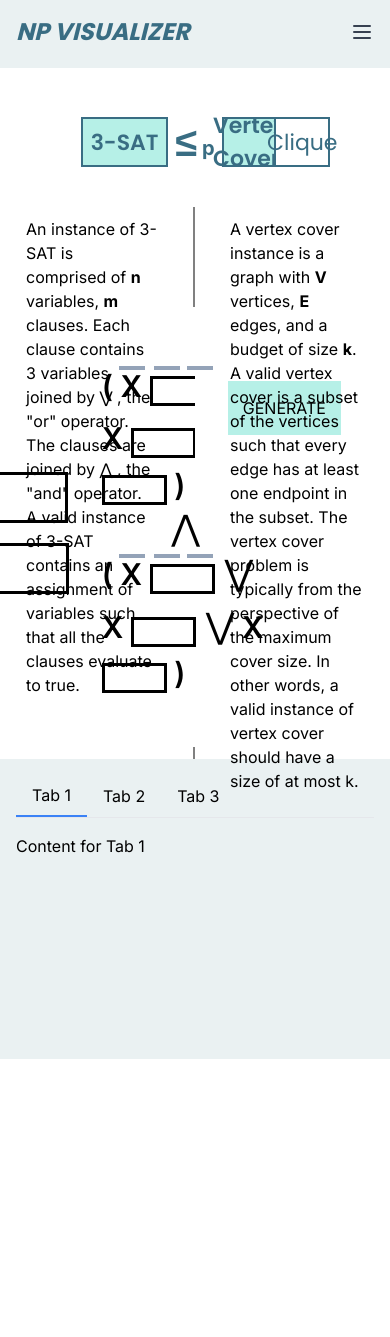
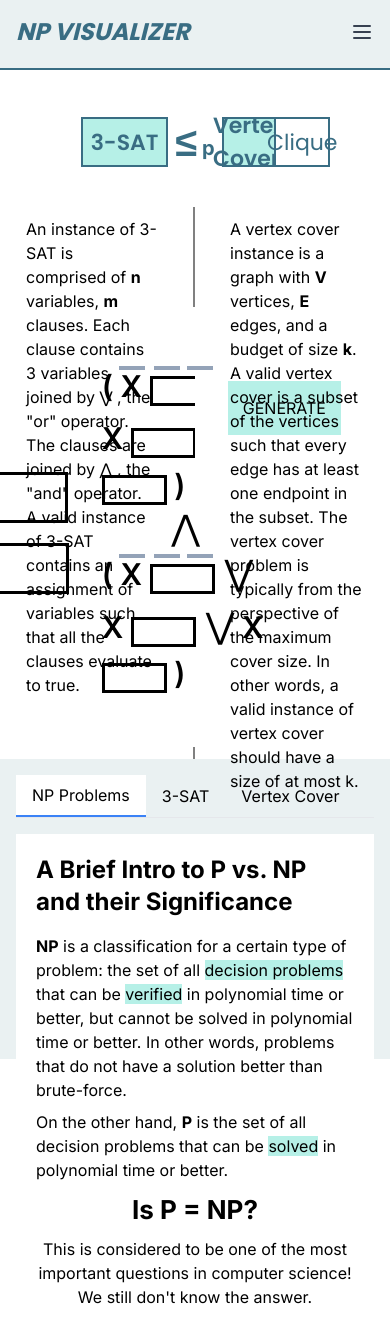
Before and after one commit to shiningaeo/np-reduction-visualizer, a Next.js app: page / in a window 390 px wide. Shown: the top 1337 px of the page. Before the commit the page ends 1059 px from the top, so only its background shows below. Built offline with nearby package versions, Linux system fonts and the light colour scheme.

Commit message:
Content progress

```diff
--- a/src/app/components/Navbar.tsx
+++ b/src/app/components/Navbar.tsx
@@ -4,13 +4,19 @@ import { poppins } from '../fonts/fonts';
 export default function Navbar() {
   const scrollToSection = (id) => {
     const element = document.getElementById(id);
+    const navbarHeight = document.querySelector('nav').offsetHeight; // Adjust the selector if necessary
     if (element) {
-      element.scrollIntoView({ behavior: 'smooth' });
+        const elementPosition = element.getBoundingClientRect().top + window.scrollY;
+        const offsetPosition = elementPosition - navbarHeight;
+        window.scrollTo({
+            top: offsetPosition,
+            behavior: 'smooth'
+        });
     }
-  };
+};
 
   return (
-    <nav className="fixed top-0 left-0 w-full" style={{zIndex:1010}}>
+    <nav className="fixed top-0 left-0 w-full" style={{zIndex:1010, borderBottom: "solid 2px #396D83"}}>
       <div className="mx-auto px-4 sm:px-6 lg:px-8" style={{height: 68}}>
         <div className="flex justify-between h-16">
           <div className="flex-shrink-0 flex items-center title">
@@ -18,8 +24,7 @@ export default function Navbar() {
             style={{color: "#396D83", fontStyle: "italic"}}>NP VISUALIZER</a>
           </div>
           <div className="hidden md:flex space-x-8">
-              <a onClick={() => scrollToSection('projects')} className="hover:text-gray-900 text-lg navItem">Explanation</a>
-              <a className="hover:text-gray-900 text-lg navItem" style={{marginRight:20}}>?</a>
+              <a onClick={() => scrollToSection('projects')} className="hover:text-gray-900 text-lg navItem">I'm Confused</a>
           </div>
 
           <div className="flex md:hidden items-center">
--- a/src/app/components/TabMenu.tsx
+++ b/src/app/components/TabMenu.tsx
@@ -1,5 +1,6 @@
 'use client'
 import React, { useState } from 'react';
+import NPDetails from './descriptions/NPDetails';
 
 export default function TabMenu() {
   // State to manage the active tab
@@ -16,28 +17,28 @@ export default function TabMenu() {
         {/* Tab menu */}
         <div className="flex border-b">
           <button
-            className={`py-2 px-4 ${activeTab === 'Tab1' ? 'border-b-2 border-blue-500' : ''}`}
+            className={`py-2 px-4 ${activeTab === 'Tab1' ? 'border-b-2 border-blue-500 bg-white' : ''}`}
             onClick={() => handleTabClick('Tab1')}
           >
-            Tab 1
+            NP Problems
           </button>
           <button
-            className={`py-2 px-4 ${activeTab === 'Tab2' ? 'border-b-2 border-blue-500' : ''}`}
+            className={`py-2 px-4 ${activeTab === 'Tab2' ? 'border-b-2 border-blue-500 bg-white' : ''}`}
             onClick={() => handleTabClick('Tab2')}
           >
-            Tab 2
+            3-SAT
           </button>
           <button
-            className={`py-2 px-4 ${activeTab === 'Tab3' ? 'border-b-2 border-blue-500' : ''}`}
+            className={`py-2 px-4 ${activeTab === 'Tab3' ? 'border-b-2 border-blue-500 bg-white' : ''}`}
             onClick={() => handleTabClick('Tab3')}
           >
-            Tab 3
+            Vertex Cover
           </button>
         </div>
 
         {/* Tab content */}
         <div className="mt-4">
-          {activeTab === 'Tab1' && <div>Content for Tab 1</div>}
+          {activeTab === 'Tab1' && <NPDetails />}
           {activeTab === 'Tab2' && <div>Content for Tab 2</div>}
           {activeTab === 'Tab3' && <div>Content for Tab 3</div>}
         </div>
--- /dev/null
+++ b/src/app/components/descriptions/NPDetails.tsx
@@ -0,0 +1,63 @@
+
+export default function NPDetails() {
+    return (
+    <>
+        <div className="w-full h-full bg-white p-5">
+            <h1 className="text-2xl font-bold mb-4">A Brief Intro to P vs. NP and their Significance</h1>
+
+            <div className="grid grid-cols-1 md:grid-cols-2 gap-4">
+                <div>
+                    <p className="mb-2">
+                        <strong>NP</strong> is a classification for a certain type of problem: the set of
+                        all <span style={{backgroundColor:"#b6f0e7"}}>decision problems</span> that
+                        can be <span style={{backgroundColor:"#b6f0e7"}}>verified</span> in polynomial time or better, but cannot be solved in polynomial time or better.
+                        In other words, problems that do not have a solution better than brute-force.
+                    </p>
+                    <p className="mb-2">
+                        On the other hand, <strong>P</strong> is the set of all decision problems that can be <span style={{backgroundColor:"#b6f0e7"}}>solved</span> in
+                        polynomial time or better.
+                    </p>
+                    <p className="mb-2" style={{textAlign:"center", fontSize:26}}>
+                        <strong>Is P = NP?</strong><br></br>
+                    </p>
+                    <p className="mb-2" style={{textAlign:"center"}}>
+                        This is considered to be one of the most important questions in computer science!
+                        <br></br>
+                        We still don't know the answer.
+                    </p>
+
+                </div>
+
+                <div>
+                    <h2 className="text-xl font-semibold mb-2">Key Terms</h2>
+                    <p className="mb-2">
+                        <strong>Decision Problem:</strong> A problem with a yes or no answer.
+                    </p>
+                    <p className="mb-2">
+                        <strong>Verification:</strong> The process of checking whether a given solution to a decision problem results in a
+                        "yes" result or a "no" result.
+                    </p>
+                </div>
+                <div>
+                    <h2 className="text-xl font-semibold mb-2">Significance and Open Questions</h2>
+                    <p className="mb-2">
+                        NP problems are significant in computer science because they include many problems that are critical in various fields such as cryptography, scheduling, and optimization. The relationship between NP problems and another class called P (problems that can be solved in polynomial time) is a central question in computational complexity theory.
+                    </p>
+                    <p className="mb-2">
+                        The famous open question, "Does P equal NP?" asks whether every problem for which a solution can be quickly verified can also be quickly solved. This question remains one of the most important unsolved problems in computer science.
+                    </p>
+                    <img src="path/to/image4.jpg" alt="P vs NP Question" className="w-full h-auto mb-4"/>
+                </div>
+
+                <div>
+                    <h2 className="text-xl font-semibold mb-2">NP Problem Example: Traveling Salesman Problem</h2>
+                    <p className="mb-2">
+                        A classic example of an NP problem is the "Traveling Salesman Problem" (TSP). The problem asks whether a salesman can visit a set of cities, each only once, and return to the starting city with a total travel distance less than or equal to a given number. If someone provides a specific route, checking the total distance and verifying if it's within the limit can be done quickly. However, finding the optimal route among many cities is computationally challenging and no polynomial-time algorithm is known for solving it.
+                    </p>
+                    <img src="path/to/image3.jpg" alt="Traveling Salesman Problem" className="w-full h-auto mb-4"/>
+                </div>
+            </div>
+        </div>
+    </>
+    );
+}
--- a/src/app/components/sat-to-vc/ClauseGadget.tsx
+++ b/src/app/components/sat-to-vc/ClauseGadget.tsx
@@ -53,12 +53,12 @@ export default function ClauseGadget({x, index, id1, id2, id3, vars, colors, bor
 
     return (
         <>
-            {/* <style jsx>{`
+            <style jsx>{`
                 #test:hover {
                     stroke: orange;
-                    stroke-width: 20;
+                    stroke-width: 5;
                 }
-            `}</style> */}
+            `}</style>
         <svg x={x} y="250" height="300" width="200">
             <text x="2" y="155">
                 ( <tspan style={{ textDecoration: bar1 }}>X</tspan>
@@ -71,9 +71,9 @@ export default function ClauseGadget({x, index, id1, id2, id3, vars, colors, bor
                 <tspan dy="5" fontSize="80%">{3 * (Math.floor(vars[2] / 3)) + (vars[2] % 3)}</tspan>
                 <tspan dy="-5"> )</tspan>
             </text>
-            <line x1="22" y1="112" x2="90" y2="112" strokeWidth="3" stroke="black" />
-            <line x1="90" y1="112" x2="56" y2="32" strokeWidth="3" stroke="black" />
-            <line x1="56" y1="32" x2="22" y2="112" strokeWidth="3" stroke="black" />
+            <line id="test" x1="22" y1="112" x2="90" y2="112" strokeWidth="3" stroke="black" />
+            <line id="test" x1="90" y1="112" x2="56" y2="32" strokeWidth="3" stroke="black" />
+            <line id="test" x1="56" y1="32" x2="22" y2="112" strokeWidth="3" stroke="black" />
 
             <circle r="20" cx="22" cy="112" fill="none" visibility={vis1} stroke="red" strokeWidth="3" />
             <circle r="16" cx="22" cy="112" fill={color1} strokeWidth={stroke1} stroke={border1} />
--- a/src/app/components/sat-to-vc/Edge.tsx
+++ b/src/app/components/sat-to-vc/Edge.tsx
@@ -9,8 +9,14 @@ export default function Edge({index, id, x1, x2, y2}) {
 
     return (
         <>
+             <style jsx>{`
+                #test:hover {
+                    stroke: orange;
+                    stroke-width: 5;
+                }
+            `}</style>
             <svg height="500" width="800" visibility={vis}>
-                <line x1={x1} y1={199} x2={x2} y2={y2}  strokeWidth="3" stroke="black" />
+                <line id="test" x1={x1} y1={199} x2={x2} y2={y2}  strokeWidth="3" stroke="black" />
             </svg>
         </>
     );
--- a/src/app/components/sat-to-vc/Sat-VC.tsx
+++ b/src/app/components/sat-to-vc/Sat-VC.tsx
@@ -36,7 +36,7 @@ export default function Three_SAT_VC({N, M, INPUT, setSubmit, setSubmit2}) {
   sequence.push.apply(sequence, ["g1", "g2", "g3", "g4"])
 
   // IMPORTANT STATE VARIABLE
-  const [currIndex, setCurrIndex] = useState(0) // State to manage current step
+  const [currIndex, setCurrIndex] = useState(0) // State0 to manage current step
   const [nextColor, setNextColor] = useState("green")
   const [backColor, setBackColor] = useState("gray")
   const [skipColor, setSkipColor] = useState("coral")
@@ -183,13 +183,17 @@ export default function Three_SAT_VC({N, M, INPUT, setSubmit, setSubmit2}) {
           </div>
       </main>
       <div className="flex flex-row w-full items-center justify-center" style={{height:300, zIndex:100}}>
-        <div className="flex flex-col w-2/12 h-full items-center justify-center">
+        <div className="flex flex-col w-2/12 h-full items-center justify-center" style={{marginTop:120}}>
           <div className="w-full" style={{height:350}}></div>
-          <div className="p-3" style={{textAlign:"left", height:"auto", width:"85%", borderRadius:10, marginTop:-135, marginRight:-30, backgroundColor:"#b6f0e7"}}>
+          <div className="p-3" style={{textAlign:"left", height:"auto", width:"85%", borderRadius:10, marginTop:-105, marginRight:-30, backgroundColor:"#b6f0e7"}}>
             <strong>3-SAT INPUT DETAILS</strong><br></br>
             <strong>n</strong> = {N} variables<br></br>
             <strong>m</strong> = {M} clauses<br></br>
             <strong>k</strong> = n+2m = {N + 2*M}<br></br>
+          </div>
+          <div className="w-full" style={{height:30}}></div>
+          <div className="w-full flex items-center justify-center p-3" style={{marginRight:-30}}>
+            <p style={{textAlign:'center'}}>Hover over any edges to see them more clearly</p>
           </div>
         </div>
 
--- a/src/app/components/sat-to-vc/VarGadget.tsx
+++ b/src/app/components/sat-to-vc/VarGadget.tsx
@@ -5,8 +5,14 @@ export default function VariableGadget({x, color, num, index}) {
     }
     return (
         <>
+        <style jsx>{`
+            #test:hover {
+                stroke: orange;
+                stroke-width: 5;
+            }
+        `}</style>
         <svg x={x} y="150" height="120" width="131">
-            <line x1="16" y1="49" x2="112" y2="49" strokeWidth="3" stroke="black" />
+            <line id="test" x1="16" y1="49" x2="112" y2="49" strokeWidth="3" stroke="black" />
 
             <circle r="20" cx="22" cy="49" visibility={vis} fill="none" stroke="red" strokeWidth="3" />
             <circle r="16" cx="22" cy="49" fill={color} />
```
